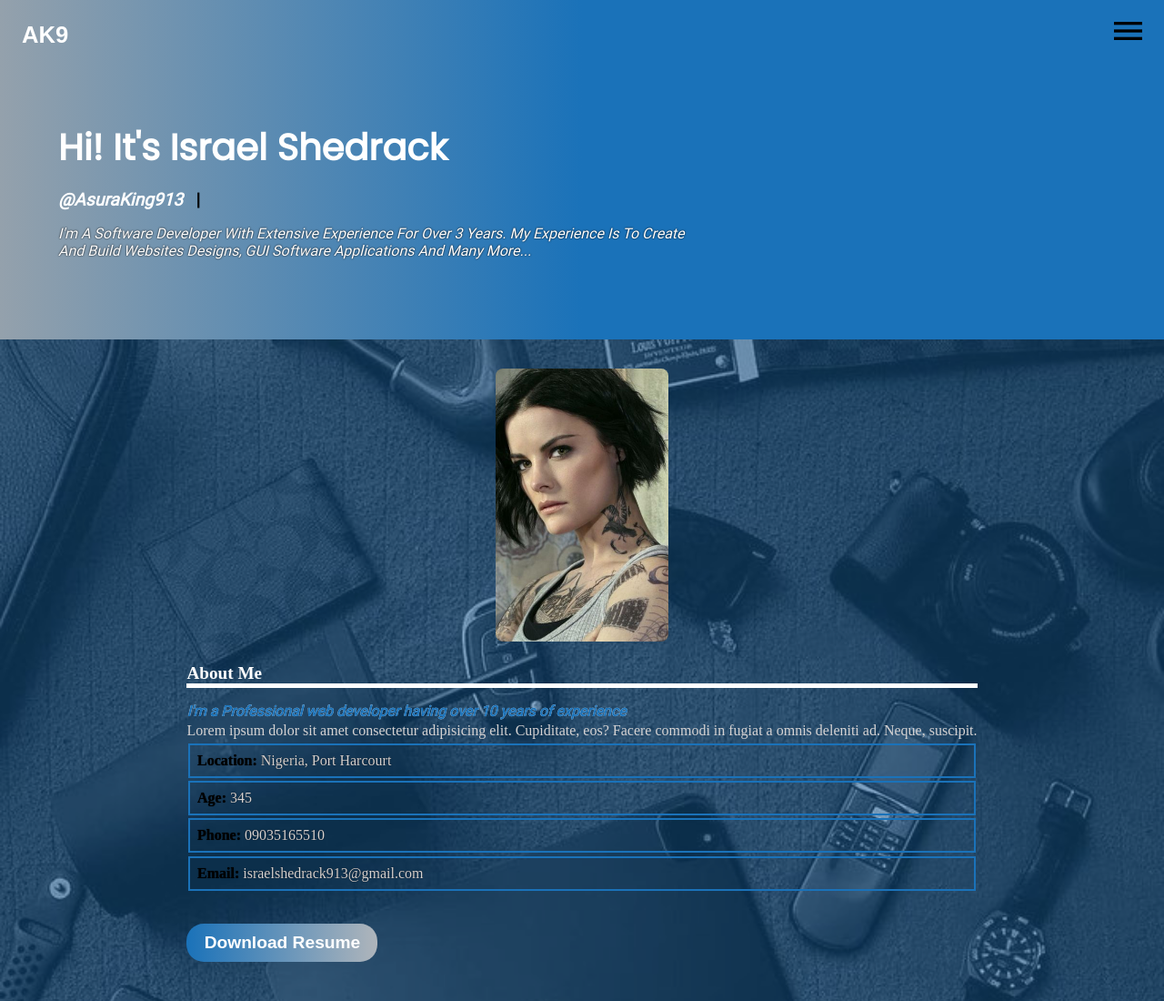
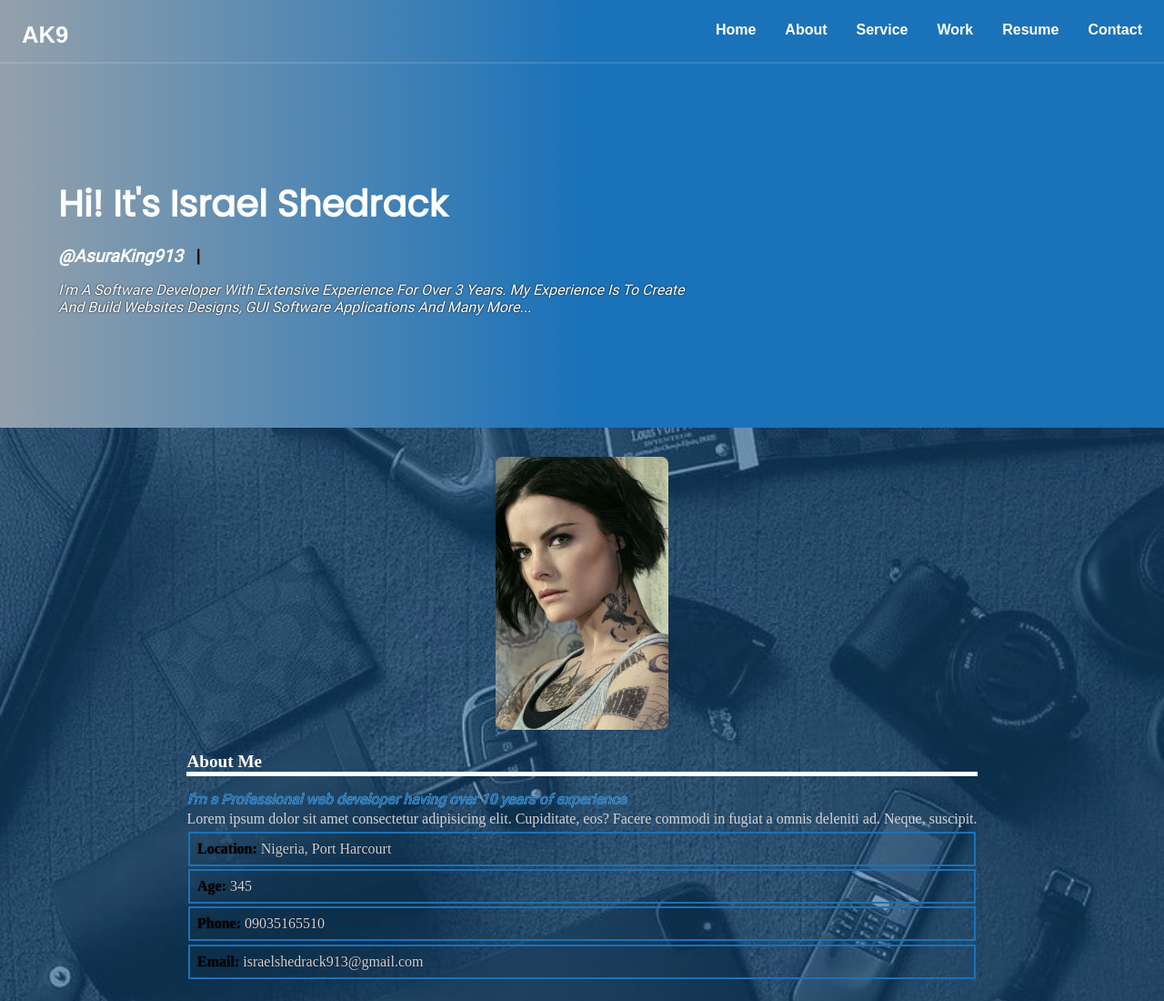
Before and after one commit to Asuraking913/Portfolio_test, a plain HTML site: page index.html in a window 1280 px wide. Shown: the top 1100 px of the page at 91% size. Drawn offline with Linux system fonts and the light colour scheme.

Commit message:
New changes

```diff
--- a/css/main.scss
+++ b/css/main.scss
@@ -40,7 +40,7 @@ body {
             display: none;
         }
 
-        a {
+        a.logo {
             font-family: sans-serif;
             text-transform: uppercase;
             text-decoration: none;
@@ -58,14 +58,19 @@ body {
 
 section.hero-sec {
     background-image: linear-gradient(to right,rgb(148, 161, 172), rgb(26, 114, 185), rgb(26, 114, 185));
-    padding: 1em;
+    padding: 4em;
+    padding-bottom: -3em;
 
     .land {
         width: 100%;
         height: auto;
         display: flex;
-        flex-direction: column;
-        gap: 1.5rem;
+        flex-direction: row;
+        gap: 2rem;
+
+        .cont, .img-cont {
+            display: none;
+        }
 
         .intro-cont {
             display: flex;
@@ -303,5 +308,50 @@ section.service {
 }
 
 @media  only screen and (min-width: 1000px) {
+    .nav-container {
+        border-bottom: 2px solid rgba(255, 255, 255, 0.123);
 
+        .nav-cont {
+
+            nav {
+                display: block;
+
+                ul {
+                    display: flex;
+                    list-style-type: none;
+                    gap: 2rem;
+                    font-family: sans-serif;
+                    color: white;
+                    font-weight: bold;
+
+                    a {
+                        text-decoration: none;
+                        color: white;
+                    }
+                }
+            }
+
+            .menu {
+                display: none;
+            }
+        }
+    }
+
+    .hero-sec {
+        height: 400px;
+        display: flex;
+        align-items: center;
+        gap: 2em;
+
+
+        .cont, .img-cont {
+            display: inline;
+            height: 500px;
+            width: 70%;
+        }
+
+        .cont {
+            background-color: blac;
+        }
+    }
 }
--- a/index.html
+++ b/index.html
@@ -15,12 +15,12 @@
                 <a href="#" class="logo">AK9</a>
                 <nav>
                     <ul>
-                        <li>Home</li>
-                        <li>About</li>
-                        <li>Service</li>
-                        <li>Work</li>
-                        <li>Resume</li>
-                        <li>Contact</li>
+                        <li><a href="">Home</a></li>
+                        <li><a href="">About</a></li>
+                        <li><a href="">Service</a></li>
+                        <li><a href="">Work</a></li>
+                        <li><a href="">Resume</a></li>
+                        <li><a href="">Contact</a></li>
                     </ul>
                 </nav>
                 <img class="menu" src="images/menu.svg" alt="">
@@ -36,7 +36,9 @@
                     <p>I'm a software developer with extensive experience for over 3 years. My experience is to create  <br>
                     and build websites designs, GUI software applications and many more...</p>
                 </div>
-                <div class="img-cont"></div>
+                <div class="cont">
+                    <div class="img-cont"></div>
+                </div>
             </div>
         </section>
         <section class="land-sect">
```
Also changed, not shown: css/main.css, images/photo.jpg (added), 1 other file.
